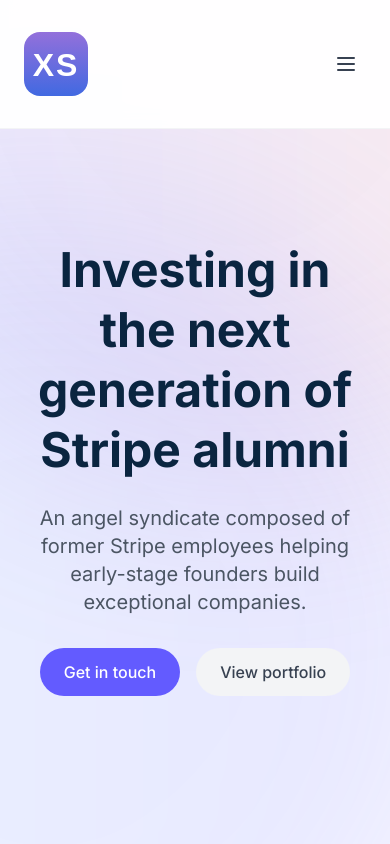
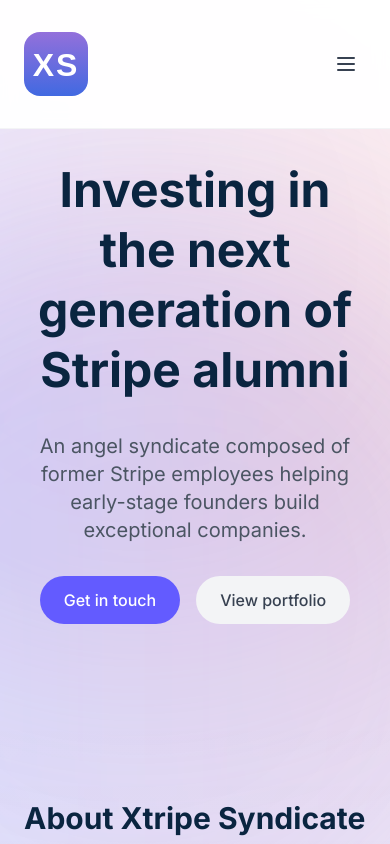
Before and after one commit to swissmilo/xtripe_website, a Next.js app: page / in a window 390 px wide. Shown: the top 844 px of the page. Built offline with nearby package versions, Linux system fonts and the light colour scheme.

Commit message:
update mobile

```diff
--- a/app/globals.css
+++ b/app/globals.css
@@ -14,7 +14,10 @@
 }
 
 .gradient-bg {
-  background: linear-gradient(180deg, rgba(255,255,255,0) 0%, rgba(242,242,247,0.5) 100%);
+  background: linear-gradient(180deg, rgba(255,255,255,0) 0%, rgba(242,242,247,0.7) 100%);
+  position: relative;
+  z-index: 1;
+  overflow: hidden;
 }
 
 .nav-blur {
@@ -24,31 +27,32 @@
 
 /* Gradient Blobs */
 .gradient-blob {
-  position: absolute;
-  width: 900px;
-  height: 900px;
+  position: fixed;
+  width: 100vh;
+  height: 100vh;
   border-radius: 50%;
   filter: blur(100px);
   opacity: 0.15;
   pointer-events: none;
+  transform: translate3d(0, 0, 0);
 }
 
 .gradient-blob-1 {
   background: linear-gradient(to right, #635bff, #ff8a80);
-  top: -400px;
-  right: -300px;
+  top: -20vh;
+  right: -20vh;
 }
 
 .gradient-blob-2 {
   background: linear-gradient(to right, #80b3ff, #635bff);
-  top: 200px;
-  left: -400px;
+  top: 30vh;
+  left: -30vh;
 }
 
 .gradient-blob-3 {
   background: linear-gradient(to right, #635bff, #ff8a80);
-  bottom: -200px;
-  right: -200px;
+  bottom: -20vh;
+  right: -20vh;
 }
 
 /* Add this to your existing styles */
--- a/app/page.tsx
+++ b/app/page.tsx
@@ -16,9 +16,9 @@
       <Navbar />
 
       {/* Hero Section */}
-      <section className="pt-60 pb-20 px-6 sm:px-4 relative">
+      <section className="pt-40 sm:pt-60 pb-20 px-6 sm:px-4 relative">
         <div className="max-w-4xl mx-auto text-center">
-          <h1 className="text-5xl font-bold mb-6 text-[--stripe-dark] leading-tight">
+          <h1 className="text-5xl font-bold mb-8 sm:mb-6 text-[--stripe-dark] leading-tight">
             Investing in the next generation of Stripe alumni
           </h1>
           <p className="text-xl text-gray-600 mb-8">
```
